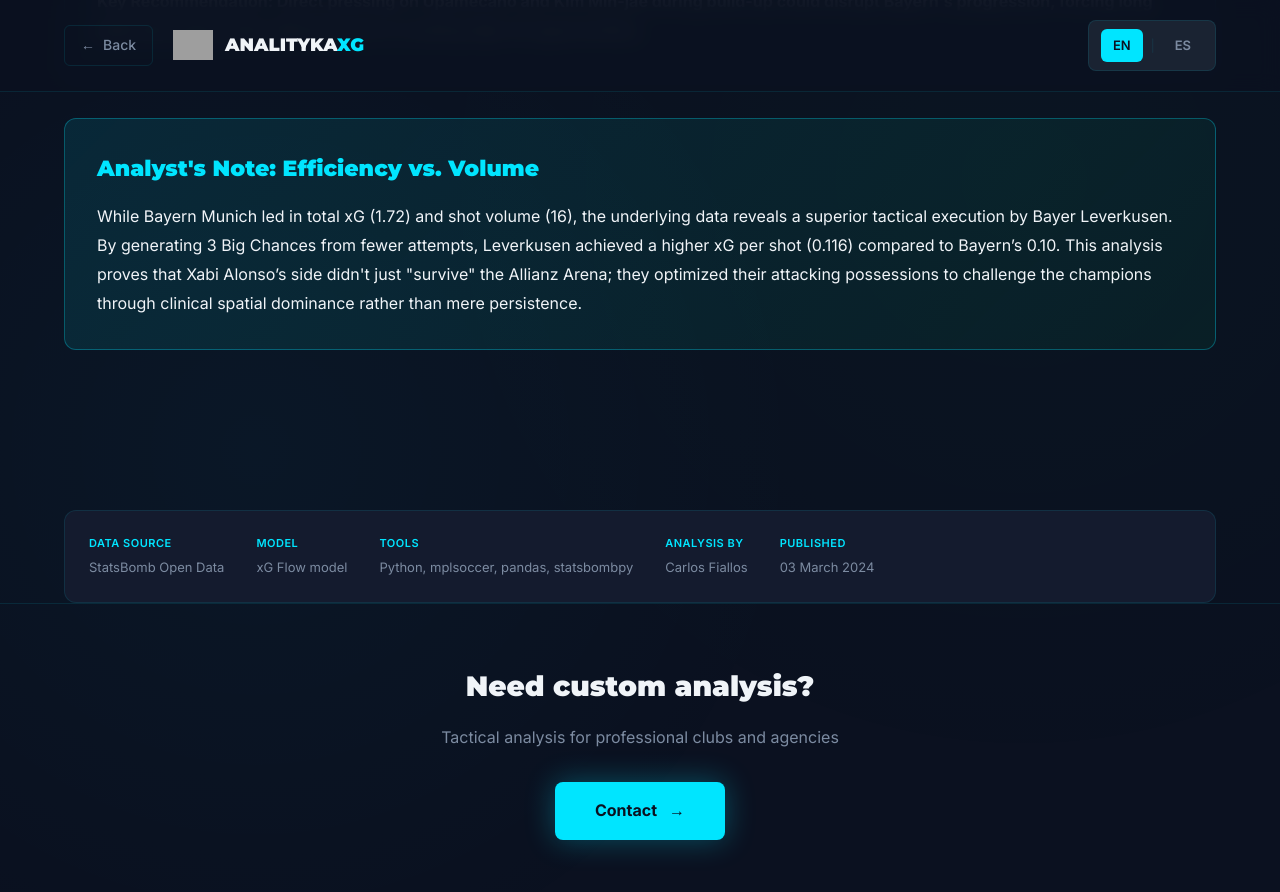
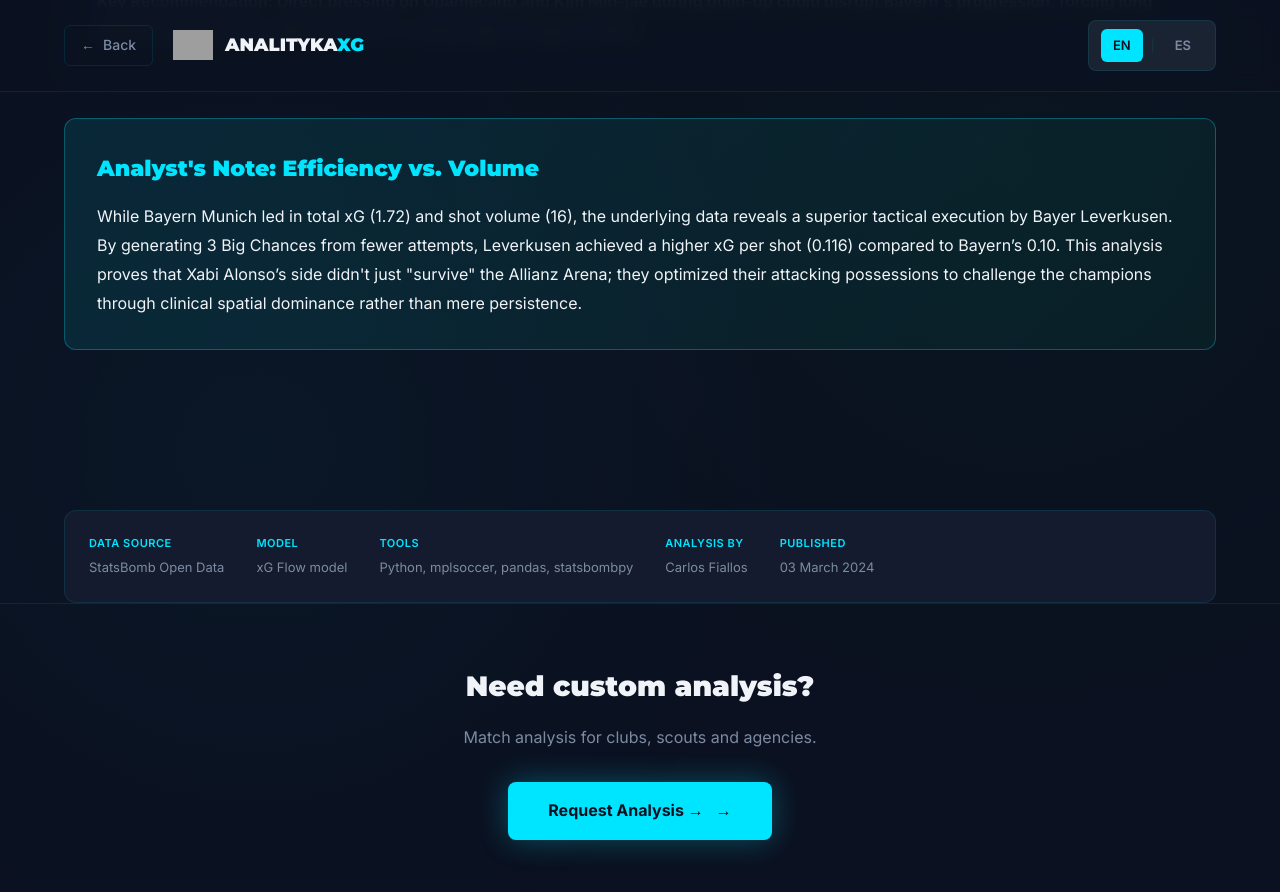
Before and after one commit to Fiallos77/analitykaXG, a Jekyll site: the page built from reports/BayerLeverkusenvsBayernMunich.md, in a window 1280 px wide and 900 px high, scrolled down 4620 px. Shown: the top 892 px of the window. Built offline with Jekyll 4.4.1, drawn with Linux system fonts in a browser that asks for light colours; grey boxes are pictures that could not be loaded.

Commit message:
Update report.html

```diff
--- a/_layouts/report.html
+++ b/_layouts/report.html
@@ -75,9 +75,9 @@
                 </a>
             {% else %}
                 <h3>Need custom analysis?</h3>
-                <p>Tactical analysis for professional clubs and agencies</p>
+                <p>Match analysis for clubs, scouts and agencies.</p>
                 <a href="/cdn-cgi/l/email-protection#05646b64696c717c6e647d62456268646c692b666a68" class="cta-button">
-                    Contact
+                    Request Analysis →
                     <span>→</span>
                 </a>
             {% endif %}
```
